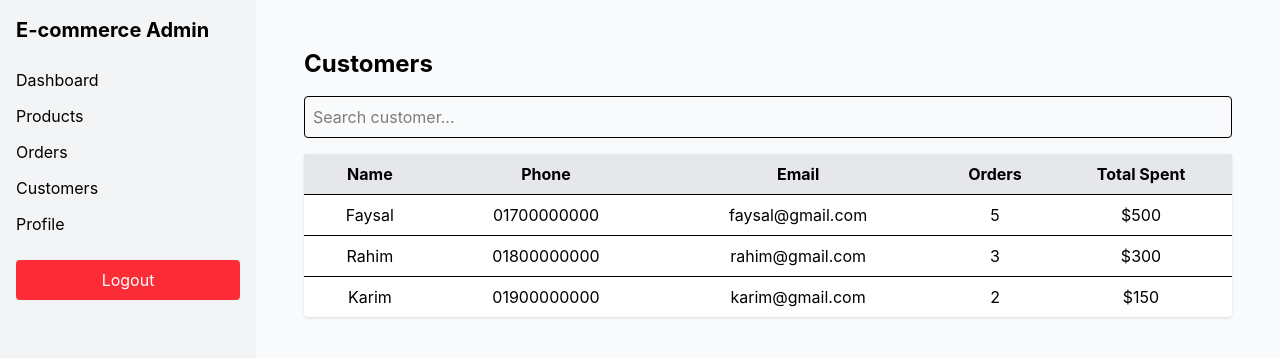
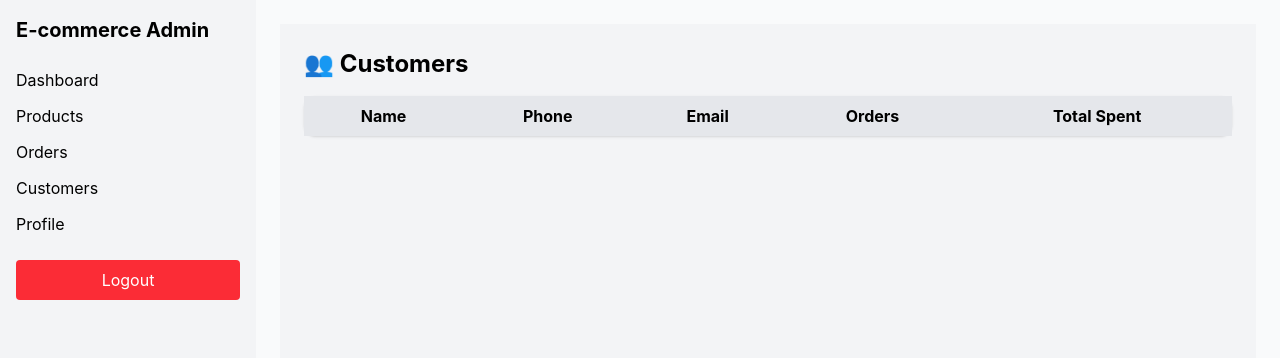
Before and after one commit to FaysalAhamad623/shop-management, a React (Vite) app: page /customer in a window 1280 px wide. Shown: the top 358 px of the page. Built offline with nearby package versions, Linux system fonts and the light colour scheme; sample sign-in values are in the browser's storage.

Commit message:
updated many feature in admin dashboard

```diff
--- a/package.json
+++ b/package.json
@@ -20,6 +20,7 @@
     "react-dom": "^19.2.4",
     "react-icons": "^5.6.0",
     "react-router-dom": "^7.14.0",
+    "recharts": "^3.8.1",
     "sort-by": "^1.2.0",
     "tailwindcss": "^4.2.2"
   },
--- a/src/App.jsx
+++ b/src/App.jsx
@@ -25,6 +25,8 @@ import Customer from "./pages/Customer";
 import Category from "./pages/Category";
 import Reports from "./pages/Reports";
 import ProtectedRoute from "./routes/ProtectedRoute";
+import AdminLogin from "./pages/admin/AdminLogin";
+import AdminRoute from "./routes/AdminRoute";
 
 // 🧱 Layouts
 import ClientLayout from "./layouts/ClientLayout";
@@ -65,6 +67,15 @@ const router = createBrowserRouter([
       { path: "/customer", element: <Customer /> },
       { path: "/categories", element: <Category /> },
       { path: "/reports", element: <Reports /> },
+      { path: "/admin-login", element: <AdminLogin /> },
+      {
+        path: "/dashboard",
+        element: (
+          <AdminRoute>
+            <Dashboard />
+          </AdminRoute>
+        ),
+      },
     ],
   },
 ]);
--- a/src/components/Navbar.jsx
+++ b/src/components/Navbar.jsx
@@ -45,16 +45,23 @@ export default function Navbar() {
           />
 
           {/* 🛒 Cart */}
-          <div className="relative cursor-pointer">
-  <ShoppingCart size={22} />
+          <div
+            onClick={() => navigate("/cart")}
+            className="relative cursor-pointer"
+          >
+            <ShoppingCart size={22} />
 
-  <span className="absolute -top-2 -right-2 bg-red-500 text-white text-xs px-1 rounded-full">
-    {cart.length}
-  </span>
-</div>
+            <span className="absolute -top-2 -right-2 bg-red-500 text-white text-xs px-1 rounded-full">
+              {cart.length}
+            </span>
+          </div>
 
           {/* 👤 User */}
-          <User size={22} className="cursor-pointer" />
+          <User
+            size={22}
+            className="cursor-pointer"
+            onClick={() => navigate("/profile")}
+          />
 
         </div>
 
--- a/src/pages/Customer.jsx
+++ b/src/pages/Customer.jsx
@@ -1,77 +1,67 @@
-import { useState } from "react";
+import { useEffect, useState } from "react";
+import { getOrders } from "../store/orderStore";
 
-export default function Customer() {
-  const [customers] = useState([
-    {
-      id: 1,
-      name: "Faysal",
-      phone: "01700000000",
-      email: "faysal@gmail.com",
-      orders: 5,
-      spent: 500,
-    },
-    {
-      id: 2,
-      name: "Rahim",
-      phone: "01800000000",
-      email: "rahim@gmail.com",
-      orders: 3,
-      spent: 300,
-    },
-    {
-      id: 3,
-      name: "Karim",
-      phone: "01900000000",
-      email: "karim@gmail.com",
-      orders: 2,
-      spent: 150,
-    },
-  ]);
+export default function Customers() {
 
-  const [search, setSearch] = useState("");
+  const [customers, setCustomers] = useState([]);
 
-  // 🔥 Search
-  const filteredCustomers = customers.filter((c) =>
-    c.name.toLowerCase().includes(search.toLowerCase())
-  );
+  useEffect(() => {
+    const orders = getOrders();
+
+    // 🔥 group by customer (phone as unique)
+    const map = {};
+
+    orders.forEach((order) => {
+      const key = order.phone;
+
+      if (!map[key]) {
+        map[key] = {
+          name: order.name,
+          phone: order.phone,
+          email: order.email || "N/A",
+          orders: 1,
+          total: Number(order.total),
+        };
+      } else {
+        map[key].orders += 1;
+        map[key].total += Number(order.total);
+      }
+    });
+
+    setCustomers(Object.values(map));
+  }, []);
 
   return (
-    <div className="p-6">
+    <div className="p-6 bg-gray-100 min-h-screen">
 
-      <h1 className="text-2xl font-bold mb-4">Customers</h1>
+      <h1 className="text-2xl font-bold mb-4">
+        👥 Customers
+      </h1>
 
-      {/* Search */}
-      <input
-        type="text"
-        placeholder="Search customer..."
-        className="border p-2 mb-4 w-full rounded"
-        onChange={(e) => setSearch(e.target.value)}
-      />
-
-      {/* Table */}
-      <table className="w-full bg-white rounded shadow">
-        <thead className="bg-gray-200">
-          <tr>
+      <table className="w-full bg-white rounded-xl shadow">
+        <thead>
+          <tr className="bg-gray-200">
             <th className="p-2">Name</th>
-            <th>Phone</th>
-            <th>Email</th>
-            <th>Orders</th>
-            <th>Total Spent</th>
+            <th className="p-2">Phone</th>
+            <th className="p-2">Email</th>
+            <th className="p-2">Orders</th>
+            <th className="p-2">Total Spent</th>
           </tr>
         </thead>
 
         <tbody>
-          {filteredCustomers.map((c) => (
-            <tr key={c.id} className="text-center border-t">
+          {customers.map((c, i) => (
+            <tr key={i} className="text-center border-t">
               <td className="p-2">{c.name}</td>
               <td>{c.phone}</td>
               <td>{c.email}</td>
               <td>{c.orders}</td>
-              <td>${c.spent}</td>
+              <td>${c.total}</td>
             </tr>
           ))}
         </tbody>
       </table>
+
     </div>
   );
 }
--- a/src/pages/Orders.jsx
+++ b/src/pages/Orders.jsx
@@ -1,45 +1,29 @@
-import { useState } from "react";
+import { useEffect, useState } from "react";
+import { getOrders, updateOrderStatus } from "../store/orderStore";
 
 export default function Orders() {
-  const [orders, setOrders] = useState([
-    {
-      id: 1,
-      customer: "Faysal",
-      total: 120,
-      status: "Pending",
-    },
-    {
-      id: 2,
-      customer: "Rahim",
-      total: 250,
-      status: "Delivered",
-    },
-    {
-      id: 3,
-      customer: "Karim",
-      total: 80,
-      status: "Processing",
-    },
-  ]);
 
-  // 🔥 Status change
-  const handleStatusChange = (id, newStatus) => {
-    setOrders(
-      orders.map((order) =>
-        order.id === id ? { ...order, status: newStatus } : order
-      )
-    );
+  const [orders, setOrders] = useState([]);
+
+  useEffect(() => {
+    setOrders(getOrders());
+  }, []);
+
+  const handleStatusChange = (id, status) => {
+    updateOrderStatus(id, status);
+    setOrders(getOrders()); // 🔥 refresh
   };
 
   return (
-    <div className="p-6">
+    <div className="p-6 bg-gray-100 min-h-screen">
 
-      <h1 className="text-2xl font-bold mb-4">Orders</h1>
+      <h1 className="text-2xl font-bold mb-4">
+        📦 Orders
+      </h1>
 
-      {/* Table */}
-      <table className="w-full bg-white rounded shadow">
-        <thead className="bg-gray-200">
-          <tr>
+      <table className="w-full bg-white rounded-xl shadow">
+        <thead>
+          <tr className="bg-gray-200">
             <th className="p-2">Order ID</th>
             <th>Customer</th>
             <th>Total</th>
@@ -49,38 +33,36 @@ export default function Orders() {
         </thead>
 
         <tbody>
-          {orders.map((order) => (
-            <tr key={order.id} className="text-center border-t">
+          {orders.map((o) => (
+            <tr key={o.id} className="text-center border-t">
 
-              <td className="p-2">#{order.id}</td>
-              <td>{order.customer}</td>
-              <td>${order.total}</td>
+              <td className="p-2">#{o.id}</td>
+              <td>{o.name}</td>
+              <td>${o.total}</td>
 
               {/* Status */}
               <td>
-                <span
-                  className={`px-2 py-1 rounded text-white ${
-                    order.status === "Pending"
-                      ? "bg-yellow-500"
-                      : order.status === "Processing"
-                      ? "bg-blue-500"
-                      : order.status === "Delivered"
-                      ? "bg-green-500"
-                      : "bg-red-500"
-                  }`}
-                >
-                  {order.status}
+                <span className={`px-2 py-1 rounded text-white ${
+                  o.status === "Delivered"
+                    ? "bg-green-500"
+                    : o.status === "Cancelled"
+                    ? "bg-red-500"
+                    : o.status === "Processing"
+                    ? "bg-blue-500"
+                    : "bg-yellow-500"
+                }`}>
+                  {o.status}
                 </span>
               </td>
 
-              {/* Change status */}
+              {/* Update */}
               <td>
                 <select
-                  className="border p-1"
-                  value={order.status}
+                  value={o.status}
                   onChange={(e) =>
-                    handleStatusChange(order.id, e.target.value)
+                    handleStatusChange(o.id, e.target.value)
                   }
+                  className="border px-2 py-1 rounded"
                 >
                   <option>Pending</option>
                   <option>Processing</option>
@@ -93,6 +75,7 @@ export default function Orders() {
           ))}
         </tbody>
       </table>
+
     </div>
   );
 }
--- /dev/null
+++ b/src/pages/admin/AdminLogin.jsx
@@ -0,0 +1,54 @@
+import { useState } from "react";
+import { useNavigate } from "react-router-dom";
+import { loginAdmin } from "../../store/authStore";
+
+export default function AdminLogin() {
+
+  const [email, setEmail] = useState("");
+  const [password, setPassword] = useState("");
+  const navigate = useNavigate();
+
+  const handleLogin = () => {
+    const success = loginAdmin(email, password);
+
+    if (success) {
+      navigate("/dashboard");
+    } else {
+      alert("Invalid admin credentials ❌");
+    }
+  };
+
+  return (
+    <div className="flex items-center justify-center min-h-screen bg-gray-100">
+
+      <div className="bg-white p-6 rounded-xl shadow w-[300px]">
+
+        <h2 className="text-xl font-bold mb-4 text-center">
+          🔐 Admin Login
+        </h2>
+
+        <input
+          placeholder="Email"
+          className="w-full border p-2 mb-3 rounded"
+          onChange={(e) => setEmail(e.target.value)}
+        />
+
+        <input
+          type="password"
+          placeholder="Password"
+          className="w-full border p-2 mb-4 rounded"
+          onChange={(e) => setPassword(e.target.value)}
+        />
+
+        <button
+          onClick={handleLogin}
+          className="w-full bg-blue-500 text-white py-2 rounded"
+        >
+          Login
+        </button>
+
+      </div>
+
+    </div>
+  );
+}
--- /dev/null
+++ b/src/routes/AdminRoute.jsx
@@ -0,0 +1,6 @@
+import { Navigate } from "react-router-dom";
+import { isAdmin } from "../store/authStore";
+
+export default function AdminRoute({ children }) {
+  return isAdmin() ? children : <Navigate to="/admin-login" />;
+}
--- /dev/null
+++ b/src/store/authStore.js
@@ -0,0 +1,15 @@
+export const loginAdmin = (email, password) => {
+  if (email === "admin@gmail.com" && password === "1234") {
+    localStorage.setItem("admin", "true");
+    return true;
+  }
+  return false;
+};
+
+export const logoutAdmin = () => {
+  localStorage.removeItem("admin");
+};
+
+export const isAdmin = () => {
+  return localStorage.getItem("admin") === "true";
+};
```
Also changed, not shown: src/pages/Dashboard.jsx (+31 -0 lines), src/pages/Products.jsx (+54 -1 lines), src/pages/clientPage/Checkout.jsx (+12 -10 lines), src/pages/clientPage/Home.jsx (+21 -27 lines), 1 other file (tests, documents, lock files or other folders).
